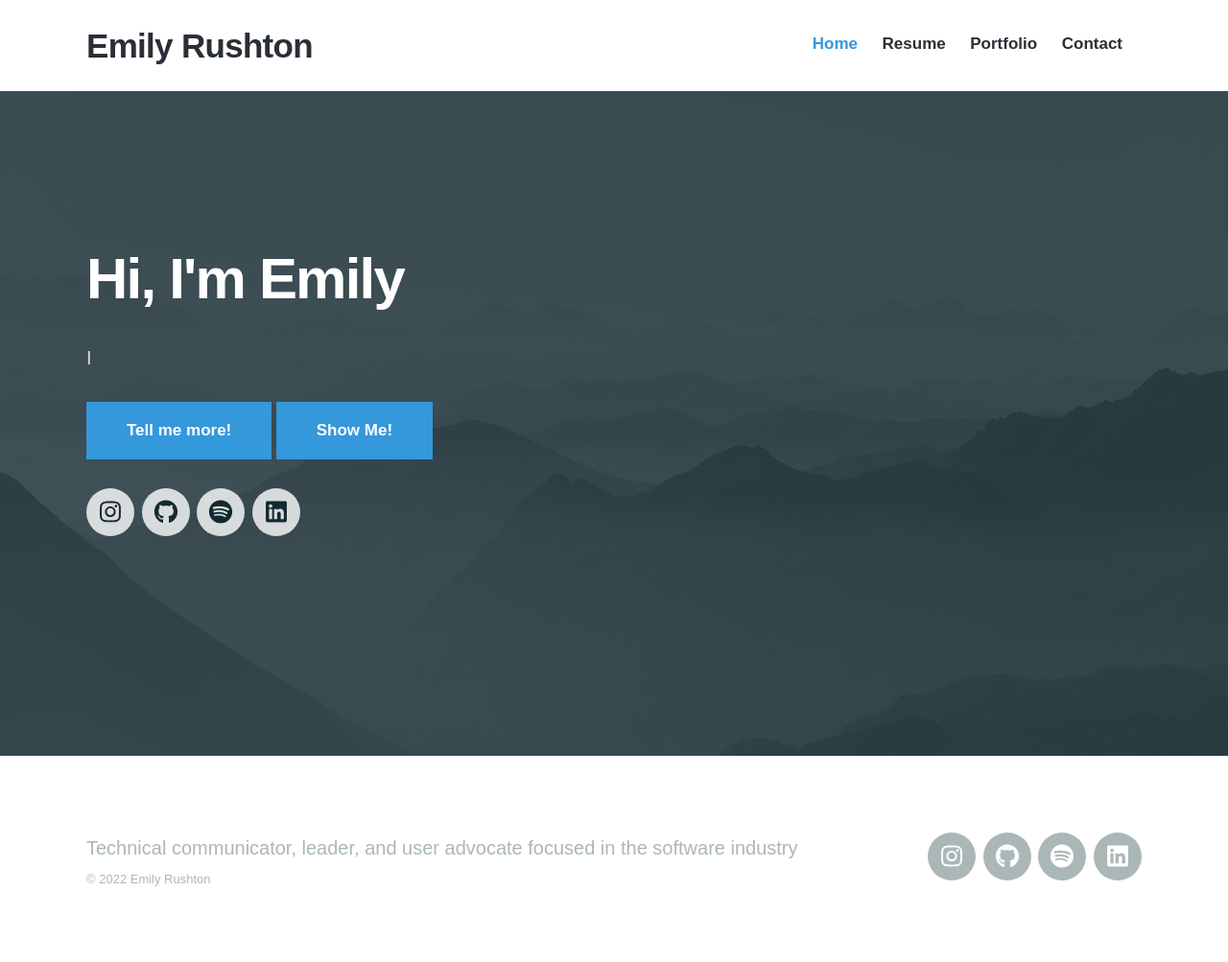
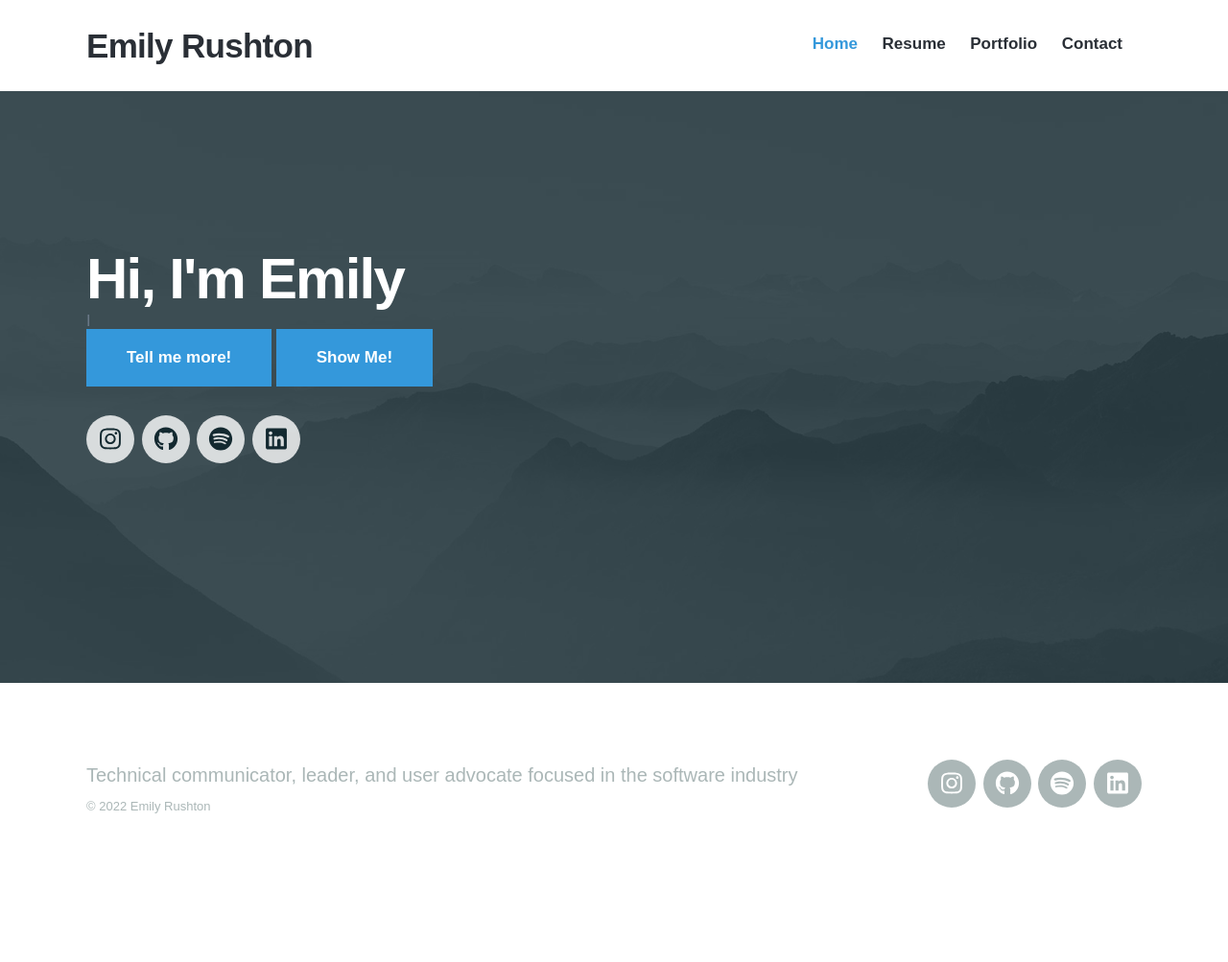
Before and after one commit to emilyrushton/emilyrushton.github.io, a Jekyll site: the page built from index.html, in a window 1280 px wide. Shown: the whole page at 96% size. Built offline with Jekyll 4.4.1, drawn with Linux system fonts in a browser that asks for light colours; nearby versions of some CDN libraries; some web fonts are replaced; after the commit the page ends 927 px from its top, so only the background shows below that.

Commit message:
Update index.html

```diff
--- a/index.html
+++ b/index.html
@@ -14,8 +14,8 @@
 	<div class="wrap">
 
 		<h1>Hi, I'm Emily</h1>
-		<p id='intro'></p>
-		<p id='output'></p>
+		<div id='intro'></div>
+		<div id='output'></div>
 		<input id='par2' type='button' class='button button--large' value='Tell me more!' />
 		<input style="display: none;" id='par3' type='button' class='button button--large' value='Like what?' />
 		<a href="/projects" type='button' class='button button--large'> Show Me!</a>
```
